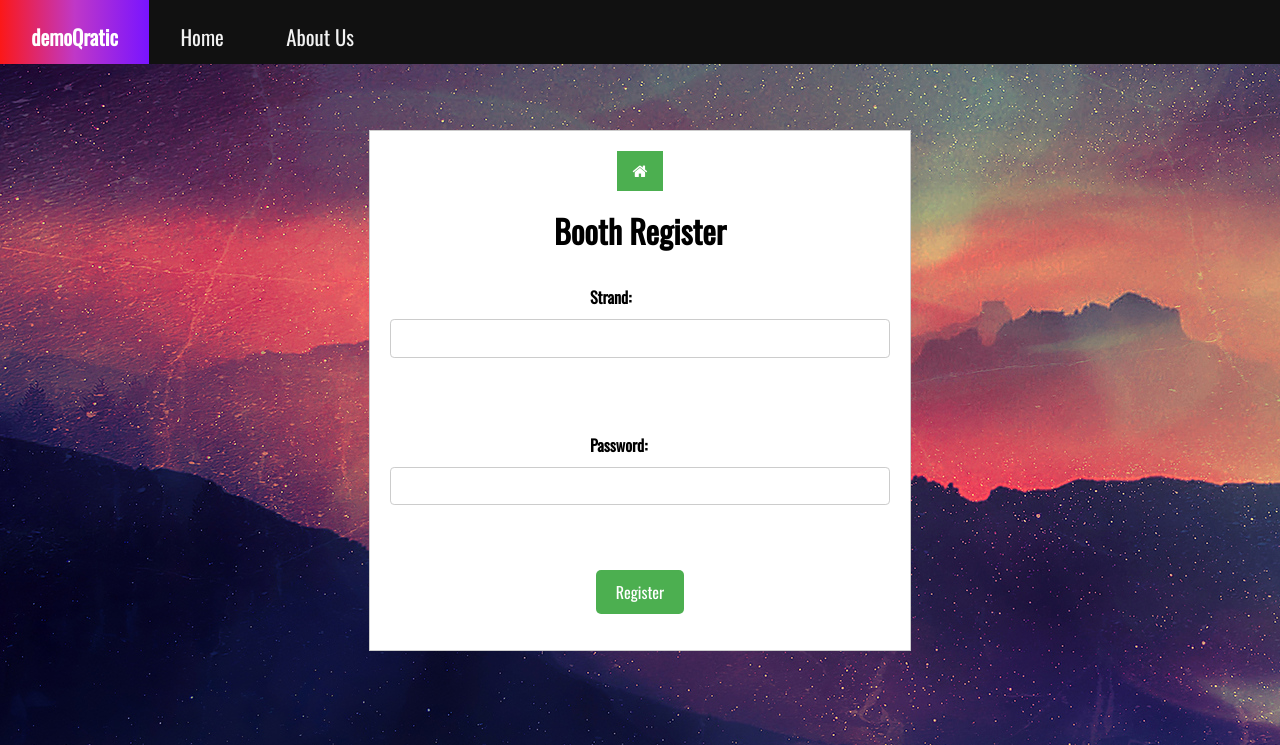
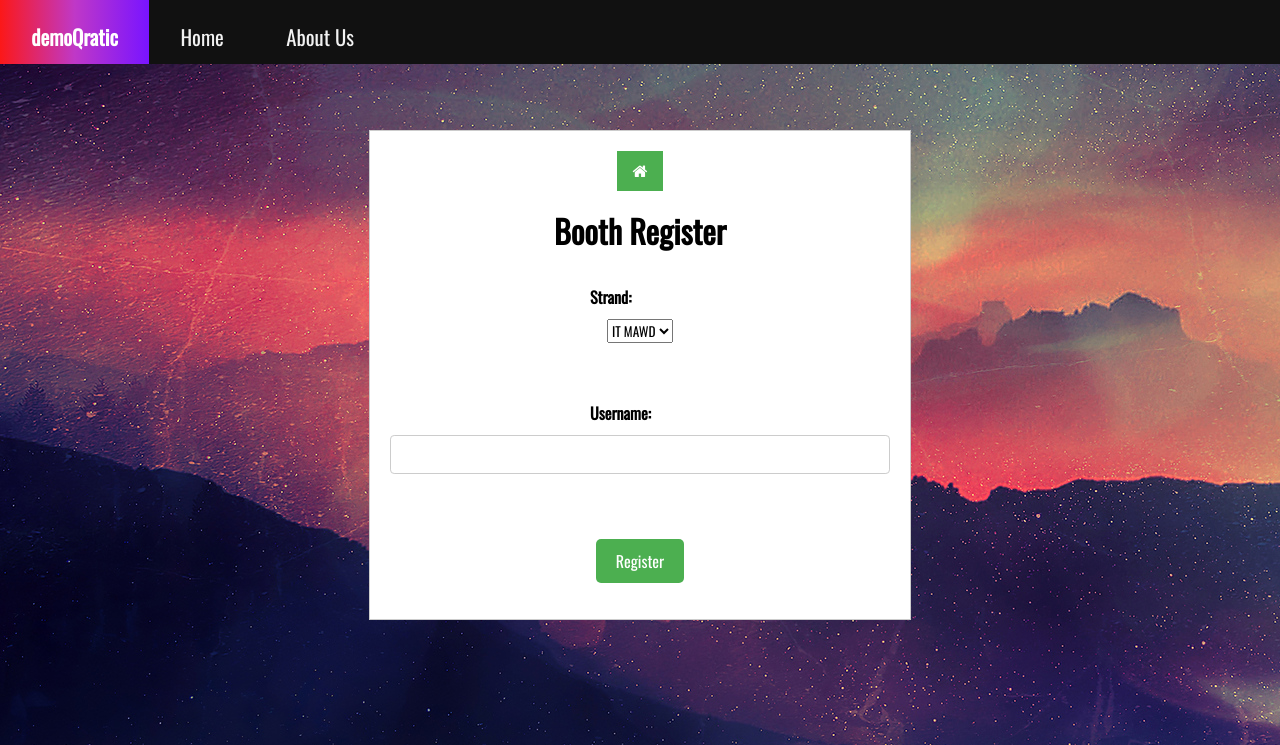
Before and after one commit to RES37/Mental-Hospital, a PHP site: page /server_register/server_register_index.php in a window 1280 px wide. Shown: the top 745 px of the page. Run offline with PHP 8.4, Linux system fonts and the light colour scheme; a user stored in the database is signed in.

Commit message:
Update server_register_form.php

```diff
--- a/_v7/main_page/server_side/server_register/server_register_form.php
+++ b/_v7/main_page/server_side/server_register/server_register_form.php
@@ -4,10 +4,16 @@
 
         <form action="server_register_action.php" method="post">
                 <label for="server_register_STRAND">Strand:</label>
-                <input type="text" name="server_register_STRAND" id="server_register_STRAND" required><br><br>
+                <select name="server_register_STRAND" id="server_register_STRAND" required>
+                        <option value="it mawd">IT MAWD</option>
+                        <option value="humss">HUMSS</option>
+                        <option value="toper">TOPER</option>
+                        <option value="abm">ABM</option>
+                        <option value="cart">CART</option>
+                </select><br><br>
 
-                <label for="server_register_PASSWORD">Password:</label>
-                <input type="password" name="server_register_PASSWORD" id="server_register_PASSWORD" required><br><br>
+                <label for="server_register_USERNAME">Username:</label>
+                <input type="text" name="server_register_USERNAME" id="server_register_USERNAME" required><br><br>
 
                 <input type="submit" value="Register"></input>
         </form>
```
